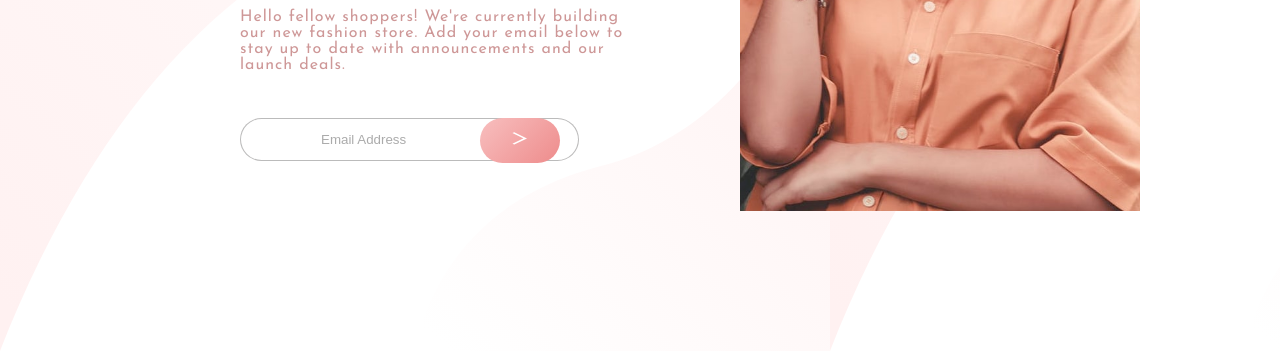
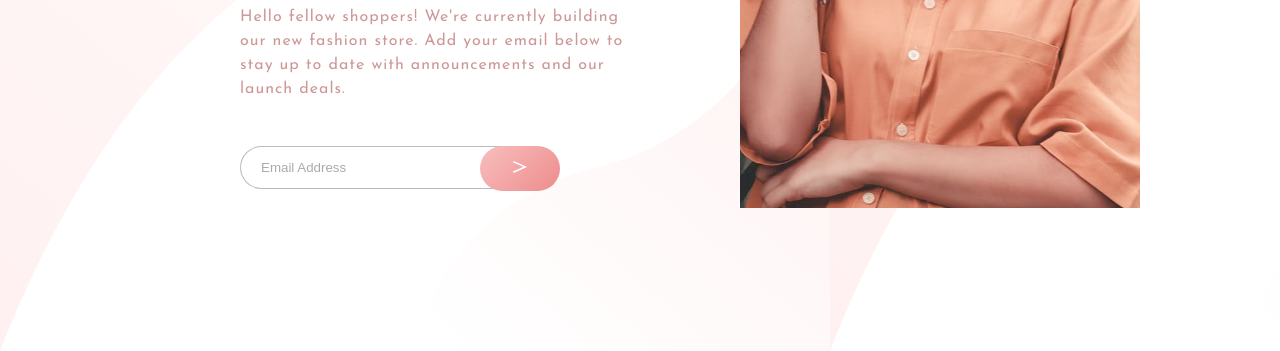
Before and after one commit to EspenB08/base-apparel-coming-soon-master, a plain HTML site: page index.html in a window 1280 px wide. Shown: the part 449-800 px from the top of the page. Drawn offline with Linux system fonts and the light colour scheme.

Commit message:
fixed text issues

```diff
--- a/style.css
+++ b/style.css
@@ -8,7 +8,7 @@ body{
     min-width: 100vh;
     min-height: 100vh;
     letter-spacing: 1px;
-    font-size: 16px;
+    font-size: 14px;
     display: grid;
     place-content: center;
     font-family: 'Josefin Sans', sans-serif;
@@ -35,6 +35,8 @@ h1{
 p{
     margin: 15px 0;
     color: hsl(0, 36%, 70%);
+    line-height: 24px;
+    font-size: 16px;
 }
 /***********************************************************************************************************/
 .grid{
@@ -81,7 +83,8 @@ p{
 
 }
 #search{
-    padding: 13px 80px;
+    padding: 13px 0 13px 20px;
+    width: 300px;
     border-radius: 3rem;
     opacity: 60%;
     border: 1px solid rgba(32, 30, 30, 0.5);
```
